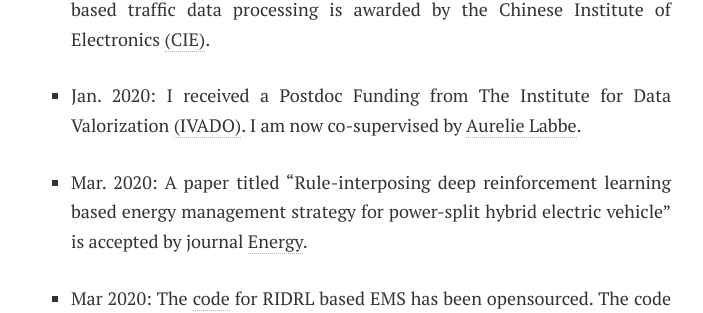
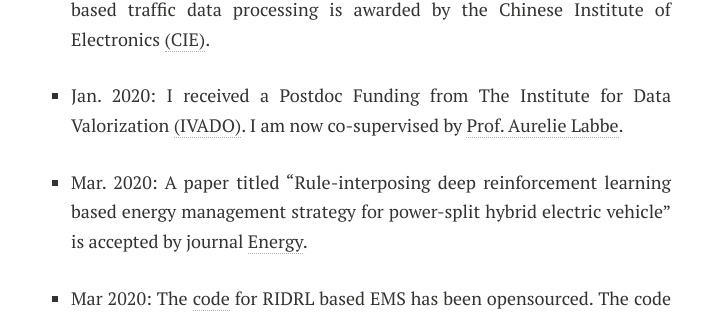
Before and after one commit to eveyuyi/Kaimaoge.github.io, a Jekyll site: the page built from index.md, in a window 1280 px wide and 900 px high, scrolled down 805 px. Shown: the part 147-460 px from the top of the window, without its empty margins (289-992 px from the left). Built offline with Jekyll 4.4.1, drawn with Linux system fonts in a browser that asks for light colours; nearby versions of some CDN libraries; some web fonts are replaced; our own code applies the rules of GitHub Pages for plain Markdown files.

Commit message:
Update index.md

```diff
--- a/index.md
+++ b/index.md
@@ -16,7 +16,7 @@
 
 - Nov. 2019: My research with [Prof. Huachun Tan](https://tc.seu.edu.cn/2019/1022/c25722a291907/page.htm) on tensor factorization based traffic data processing is awarded by the Chinese Institute of Electronics [(CIE)](https://www.cie-info.org.cn/).
 
-- Jan. 2020: I received a Postdoc Funding from The Institute for Data Valorization [(IVADO)](https://ivado.ca/en/ivado-scholarships/postdoctoral-scholarships/). I am now co-supervised by [Aurelie Labbe](https://www.hec.ca/en/profs/aurelie.labbe.html).
+- Jan. 2020: I received a Postdoc Funding from The Institute for Data Valorization [(IVADO)](https://ivado.ca/en/ivado-scholarships/postdoctoral-scholarships/). I am now co-supervised by [Prof. Aurelie Labbe](https://www.hec.ca/en/profs/aurelie.labbe.html).
 
 - Mar. 2020: A paper titled "Rule-interposing deep reinforcement learning based energy management strategy for power-split hybrid electric vehicle" is accepted by journal [Energy](https://reader.elsevier.com/reader/sd/pii/S0360544220304047?token=B70E6384D7093CAEC7BC9C8D4E005696F260B15D5BC83F0E1349CD2D82DE1F5111D6000746121629006098B3A4FF2BB5).
 
```
